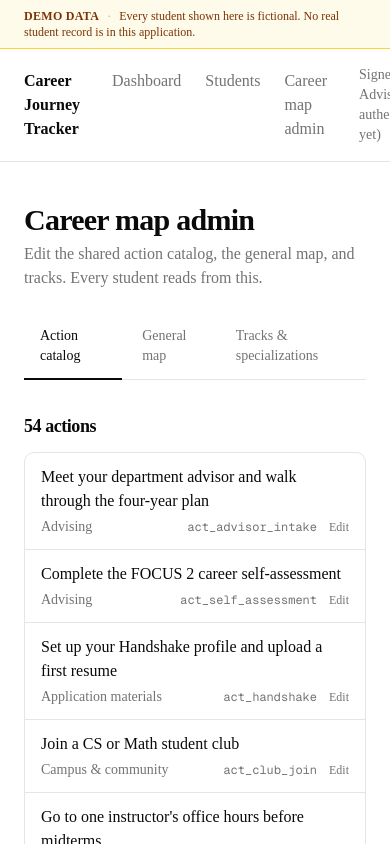
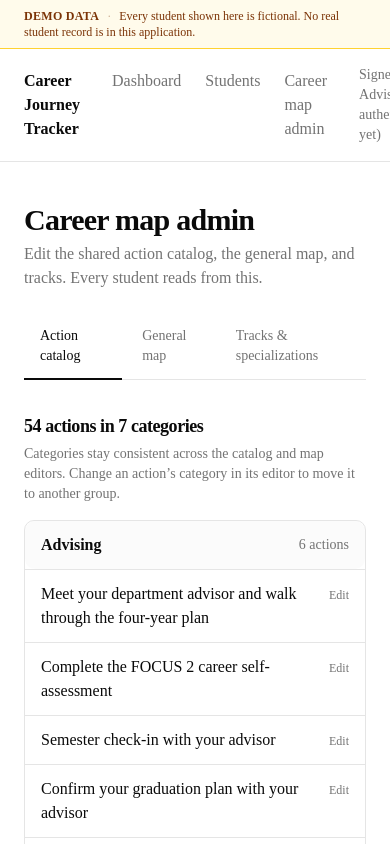
Before and after one commit to Lenfried/career-journey-tracker, a Next.js app: page /admin/career-map/catalog in a window 390 px wide. Shown: the top 844 px of the page. Built offline with nearby package versions, Linux system fonts and the light colour scheme.

Commit message:
Organize the action catalog by category

```diff
--- /dev/null
+++ b/src/features/career-map/components/admin/catalog-action-form.tsx
@@ -0,0 +1,138 @@
+import type { CareerAction, LookupItem } from '@/lib/canonical'
+import {
+  Field,
+  FIELD_CLASS,
+  PRIMARY_BUTTON_CLASS,
+  SECONDARY_BUTTON_CLASS,
+} from './form-field'
+
+export type EvidenceOptions = {
+  milestoneTypes: LookupItem[]
+  noteTypes: LookupItem[]
+  artifactTypes: LookupItem[]
+}
+
+export function CatalogActionForm({
+  formAction,
+  defaults,
+  categories,
+  evidenceOptions,
+  submitLabel,
+}: {
+  formAction: (formData: FormData) => Promise<void>
+  defaults?: CareerAction
+  categories: LookupItem[]
+  evidenceOptions: EvidenceOptions
+  submitLabel: string
+}) {
+  const evidenceValue = defaults?.evidence
+    ? `${defaults.evidence.kind}:${defaults.evidence.typeId}`
+    : ''
+  const hasConfiguredCategory =
+    !defaults ||
+    categories.some((category) => category.id === defaults.categoryId)
+
+  return (
+    <form action={formAction} className="space-y-4">
+      <Field label="Title">
+        <input
+          name="title"
+          defaultValue={defaults?.title}
+          required
+          className={FIELD_CLASS}
+        />
+      </Field>
+
+      <Field label="Why it matters">
+        <textarea
+          name="why"
+          defaultValue={defaults?.why}
+          required
+          rows={2}
+          className={FIELD_CLASS}
+        />
+      </Field>
+
+      <div className="grid gap-4 sm:grid-cols-2">
+        <Field label="Category">
+          <select
+            name="categoryId"
+            defaultValue={defaults?.categoryId ?? categories[0]?.id}
+            required
+            className={FIELD_CLASS}
+          >
+            {!hasConfiguredCategory && defaults ? (
+              <option value={defaults.categoryId}>
+                Uncategorized ({defaults.categoryId})
+              </option>
+            ) : null}
+            {categories.map((category) => (
+              <option key={category.id} value={category.id}>
+                {category.label}
+              </option>
+            ))}
+          </select>
+        </Field>
+
+        <Field label="Target count">
+          <input
+            type="number"
+            name="targetCount"
+            min={1}
+            defaultValue={defaults?.targetCount ?? 1}
+            required
+            className={FIELD_CLASS}
+          />
+        </Field>
+      </div>
+
+      <Field label="Evidence hint">
+        <select
+          name="evidence"
+          defaultValue={evidenceValue}
+          className={FIELD_CLASS}
+        >
+          <option value="">No evidence hint</option>
+          <optgroup label="Milestone">
+            {evidenceOptions.milestoneTypes.map((type) => (
+              <option key={type.id} value={`milestone:${type.id}`}>
+                {type.label}
+              </option>
+            ))}
+          </optgroup>
+          <optgroup label="Readiness artifact">
+            {evidenceOptions.artifactTypes.map((type) => (
+              <option key={type.id} value={`artifact:${type.id}`}>
+                {type.label}
+              </option>
+            ))}
+          </optgroup>
+          <optgroup label="Advising note">
+            {evidenceOptions.noteTypes.map((type) => (
+              <option key={type.id} value={`note:${type.id}`}>
+                {type.label}
+              </option>
+            ))}
+          </optgroup>
+        </select>
+      </Field>
+
+      <Field label="Resource link (optional)">
+        <input
+          type="url"
+          name="resourceUrl"
+          defaultValue={defaults?.resourceUrl ?? ''}
+          placeholder="https://…"
+          className={FIELD_CLASS}
+        />
+      </Field>
+
+      <button
+        type="submit"
+        className={defaults ? SECONDARY_BUTTON_CLASS : PRIMARY_BUTTON_CLASS}
+      >
+        {submitLabel}
+      </button>
+    </form>
+  )
+}
--- /dev/null
+++ b/src/features/career-map/components/admin/catalog-action-item.tsx
@@ -0,0 +1,59 @@
+import type { CareerAction, LookupItem } from '@/lib/canonical'
+import {
+  deleteCareerActionAction,
+  updateCareerActionAction,
+} from '../../actions'
+import { CatalogActionForm, type EvidenceOptions } from './catalog-action-form'
+
+export function CatalogActionItem({
+  action,
+  categories,
+  evidenceOptions,
+}: {
+  action: CareerAction
+  categories: LookupItem[]
+  evidenceOptions: EvidenceOptions
+}) {
+  return (
+    <details className="group">
+      <summary className="hover:bg-muted/40 flex cursor-pointer list-none items-baseline gap-3 px-4 py-3 [&::-webkit-details-marker]:hidden">
+        <span className="min-w-0 flex-1 font-medium">{action.title}</span>
+        <span className="text-muted-foreground text-xs" aria-hidden="true">
+          <span className="group-open:hidden">Edit</span>
+          <span className="hidden group-open:inline">Close</span>
+        </span>
+      </summary>
+
+      <div className="space-y-4 border-t px-4 py-4">
+        <p className="text-muted-foreground text-xs">
+          Internal ID: <code>{action.id}</code>. This stable ID is generated
+          when the action is created and is not changed when its title or
+          category is edited.
+        </p>
+        <CatalogActionForm
+          formAction={updateCareerActionAction.bind(null, action.id)}
+          defaults={action}
+          categories={categories}
+          evidenceOptions={evidenceOptions}
+          submitLabel="Save changes"
+        />
+
+        <form
+          action={deleteCareerActionAction.bind(null, action.id)}
+          className="border-t pt-4"
+        >
+          <button
+            type="submit"
+            className="text-sm text-red-700 hover:underline dark:text-red-400"
+          >
+            Delete this action
+          </button>
+          <p className="text-muted-foreground mt-1 text-xs">
+            Blocked if it is placed on the general map, referenced by a
+            specialization, or a student has progress recorded against it.
+          </p>
+        </form>
+      </div>
+    </details>
+  )
+}
--- a/src/features/career-map/components/admin/catalog-admin.tsx
+++ b/src/features/career-map/components/admin/catalog-admin.tsx
@@ -1,21 +1,8 @@
 import type { CareerAction, LookupItem } from '@/lib/canonical'
-import {
-  createCareerActionAction,
-  deleteCareerActionAction,
-  updateCareerActionAction,
-} from '../../actions'
-import {
-  Field,
-  FIELD_CLASS,
-  PRIMARY_BUTTON_CLASS,
-  SECONDARY_BUTTON_CLASS,
-} from './form-field'
-
-type EvidenceOptions = {
-  milestoneTypes: LookupItem[]
-  noteTypes: LookupItem[]
-  artifactTypes: LookupItem[]
-}
+import { createCareerActionAction } from '../../actions'
+import { groupActionsByCategory } from './action-groups'
+import { CatalogActionForm, type EvidenceOptions } from './catalog-action-form'
+import { CatalogActionItem } from './catalog-action-item'
 
 export function CatalogAdmin({
   catalog,
@@ -26,65 +13,47 @@ export function CatalogAdmin({
   categories: LookupItem[]
   evidenceOptions: EvidenceOptions
 }) {
-  const categoryLabel = new Map(categories.map((c) => [c.id, c.label]))
+  const groups = groupActionsByCategory(catalog, categories)
 
   return (
     <div className="space-y-10">
-      <section>
-        <h2 className="mb-3 text-lg font-semibold tracking-tight">
-          {catalog.length} action{catalog.length === 1 ? '' : 's'}
+      <section aria-labelledby="catalog-actions-heading">
+        <h2
+          id="catalog-actions-heading"
+          className="text-lg font-semibold tracking-tight"
+        >
+          {catalog.length} action{catalog.length === 1 ? '' : 's'} in{' '}
+          {groups.length} categor{groups.length === 1 ? 'y' : 'ies'}
         </h2>
+        <p className="text-muted-foreground mt-1 text-sm">
+          Categories stay consistent across the catalog and map editors. Change
+          an action’s category in its editor to move it to another group.
+        </p>
 
-        <ul className="divide-y overflow-hidden rounded-lg border">
-          {catalog.map((action) => (
-            <li key={action.id}>
-              <details className="group">
-                <summary className="hover:bg-muted/40 flex cursor-pointer list-none flex-wrap items-baseline gap-x-3 gap-y-1 px-4 py-3 [&::-webkit-details-marker]:hidden">
-                  <span className="font-medium">{action.title}</span>
-                  <span className="text-muted-foreground text-sm">
-                    {categoryLabel.get(action.categoryId) ?? action.categoryId}
-                  </span>
-                  <span className="text-muted-foreground ml-auto text-xs">
-                    <code>{action.id}</code>
-                  </span>
-                  <span
-                    className="text-muted-foreground text-xs"
-                    aria-hidden="true"
-                  >
-                    <span className="group-open:hidden">Edit</span>
-                    <span className="hidden group-open:inline">Close</span>
+        <div className="mt-4 space-y-4">
+          {groups.map((group) => (
+            <details key={group.id} open className="rounded-lg border">
+              <summary className="bg-muted/40 hover:bg-muted/60 flex cursor-pointer list-none items-center justify-between gap-3 rounded-lg px-4 py-3 [&::-webkit-details-marker]:hidden">
+                <span className="font-semibold">{group.label}</span>
+                <span className="text-muted-foreground text-sm font-normal tabular-nums">
+                  {group.actions.length} action
+                  {group.actions.length === 1 ? '' : 's'}
                 </span>
               </summary>
-
-                <div className="space-y-4 border-t px-4 py-4">
-                  <ActionForm
-                    formAction={updateCareerActionAction.bind(null, action.id)}
-                    defaults={action}
+              <ul className="divide-y border-t">
+                {group.actions.map((action) => (
+                  <li key={action.id}>
+                    <CatalogActionItem
+                      action={action}
                       categories={categories}
                       evidenceOptions={evidenceOptions}
-                    submitLabel="Save changes"
                     />
-
-                  <form
-                    action={deleteCareerActionAction.bind(null, action.id)}
-                    className="border-t pt-4"
-                  >
-                    <button
-                      type="submit"
-                      className="text-sm text-red-700 hover:underline dark:text-red-400"
-                    >
-                      Delete this action
-                    </button>
-                    <p className="text-muted-foreground mt-1 text-xs">
-                      Blocked if it is placed on the general map, referenced by
-                      a track, or a student has progress recorded against it.
-                    </p>
-                  </form>
-                </div>
-              </details>
                   </li>
                 ))}
               </ul>
+            </details>
+          ))}
+        </div>
       </section>
 
       <section>
@@ -92,7 +61,7 @@ export function CatalogAdmin({
           Add an action
         </h2>
         <div className="rounded-lg border p-4">
-          <ActionForm
+          <CatalogActionForm
             formAction={createCareerActionAction}
             categories={categories}
             evidenceOptions={evidenceOptions}
@@ -103,120 +72,3 @@ export function CatalogAdmin({
     </div>
   )
 }
-
-function ActionForm({
-  formAction,
-  defaults,
-  categories,
-  evidenceOptions,
-  submitLabel,
-}: {
-  formAction: (formData: FormData) => Promise<void>
-  defaults?: CareerAction
-  categories: LookupItem[]
-  evidenceOptions: EvidenceOptions
-  submitLabel: string
-}) {
-  const evidenceValue = defaults?.evidence
-    ? `${defaults.evidence.kind}:${defaults.evidence.typeId}`
-    : ''
-
-  return (
-    <form action={formAction} className="space-y-4">
-      <Field label="Title">
-        <input
-          name="title"
-          defaultValue={defaults?.title}
-          required
-          className={FIELD_CLASS}
-        />
-      </Field>
-
-      <Field label="Why it matters">
-        <textarea
-          name="why"
-          defaultValue={defaults?.why}
-          required
-          rows={2}
-          className={FIELD_CLASS}
-        />
-      </Field>
-
-      <div className="grid gap-4 sm:grid-cols-2">
-        <Field label="Category">
-          <select
-            name="categoryId"
-            defaultValue={defaults?.categoryId ?? categories[0]?.id}
-            required
-            className={FIELD_CLASS}
-          >
-            {categories.map((category) => (
-              <option key={category.id} value={category.id}>
-                {category.label}
-              </option>
-            ))}
-          </select>
-        </Field>
-
-        <Field label="Target count">
-          <input
-            type="number"
-            name="targetCount"
-            min={1}
-            defaultValue={defaults?.targetCount ?? 1}
-            required
-            className={FIELD_CLASS}
-          />
-        </Field>
-      </div>
-
-      <Field label="Evidence hint">
-        <select
-          name="evidence"
-          defaultValue={evidenceValue}
-          className={FIELD_CLASS}
-        >
-          <option value="">No evidence hint</option>
-          <optgroup label="Milestone">
-            {evidenceOptions.milestoneTypes.map((type) => (
-              <option key={type.id} value={`milestone:${type.id}`}>
-                {type.label}
-              </option>
-            ))}
-          </optgroup>
-          <optgroup label="Readiness artifact">
-            {evidenceOptions.artifactTypes.map((type) => (
-              <option key={type.id} value={`artifact:${type.id}`}>
-                {type.label}
-              </option>
-            ))}
-          </optgroup>
-          <optgroup label="Advising note">
-            {evidenceOptions.noteTypes.map((type) => (
-              <option key={type.id} value={`note:${type.id}`}>
-                {type.label}
-              </option>
-            ))}
-          </optgroup>
-        </select>
-      </Field>
-
-      <Field label="Resource link (optional)">
-        <input
-          type="url"
-          name="resourceUrl"
-          defaultValue={defaults?.resourceUrl ?? ''}
-          placeholder="https://…"
-          className={FIELD_CLASS}
-        />
-      </Field>
-
-      <button
-        type="submit"
-        className={defaults ? SECONDARY_BUTTON_CLASS : PRIMARY_BUTTON_CLASS}
-      >
-        {submitLabel}
-      </button>
-    </form>
-  )
-}
```
Also changed, not shown: 1 other file (tests, documents, lock files or other folders). Lines whose indentation alone changed are shown as unchanged.
